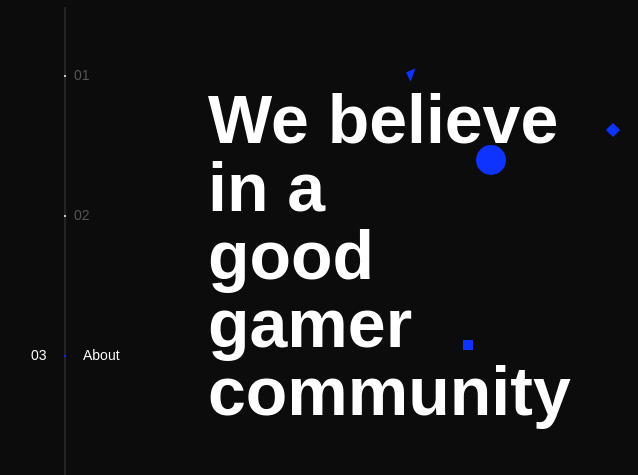
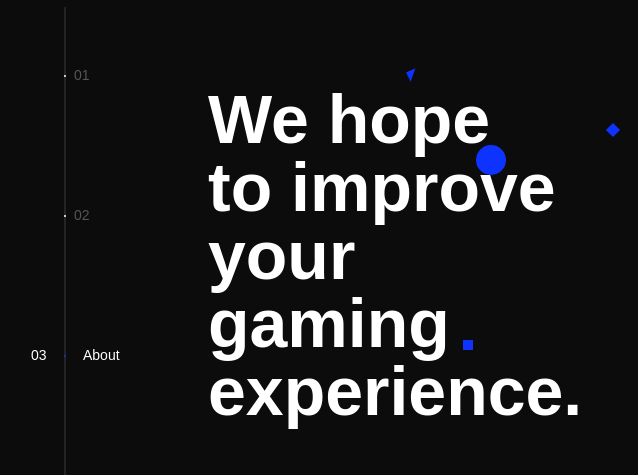
Before and after one commit to JakeHoke/jakehoke.github.io, a plain HTML site: page index.html in a window 1280 px wide. Shown: the part 113-588 px from the top of the page, 0-638 px from the left. Drawn offline with Linux system fonts and the light colour scheme; a web font is replaced by a local one.

Commit message:
Update index.html

```diff
--- a/index.html
+++ b/index.html
@@ -131,7 +131,7 @@ img {margin:50px;
           <li class="l-section section section--is-active">
             <div class="about">
               <div class="about--banner">
-                <h2>We believe<br>in a<br>good<br>gamer<br>community</h2>
+                <h2>We hope<br>to improve<br>your<br>gaming<br>experience.</h2>
                 <a href="https://discord.gg/jSqbF73">Join Discord Server
                   <span>
                     <svg version="1.1" id="Layer_1" xmlns="http://www.w3.org/2000/svg" xmlns:xlink="http://www.w3.org/1999/xlink" x="0px" y="0px" viewBox="0 0 150 118" style="enable-background:new 0 0 150 118;" xml:space="preserve">
```
